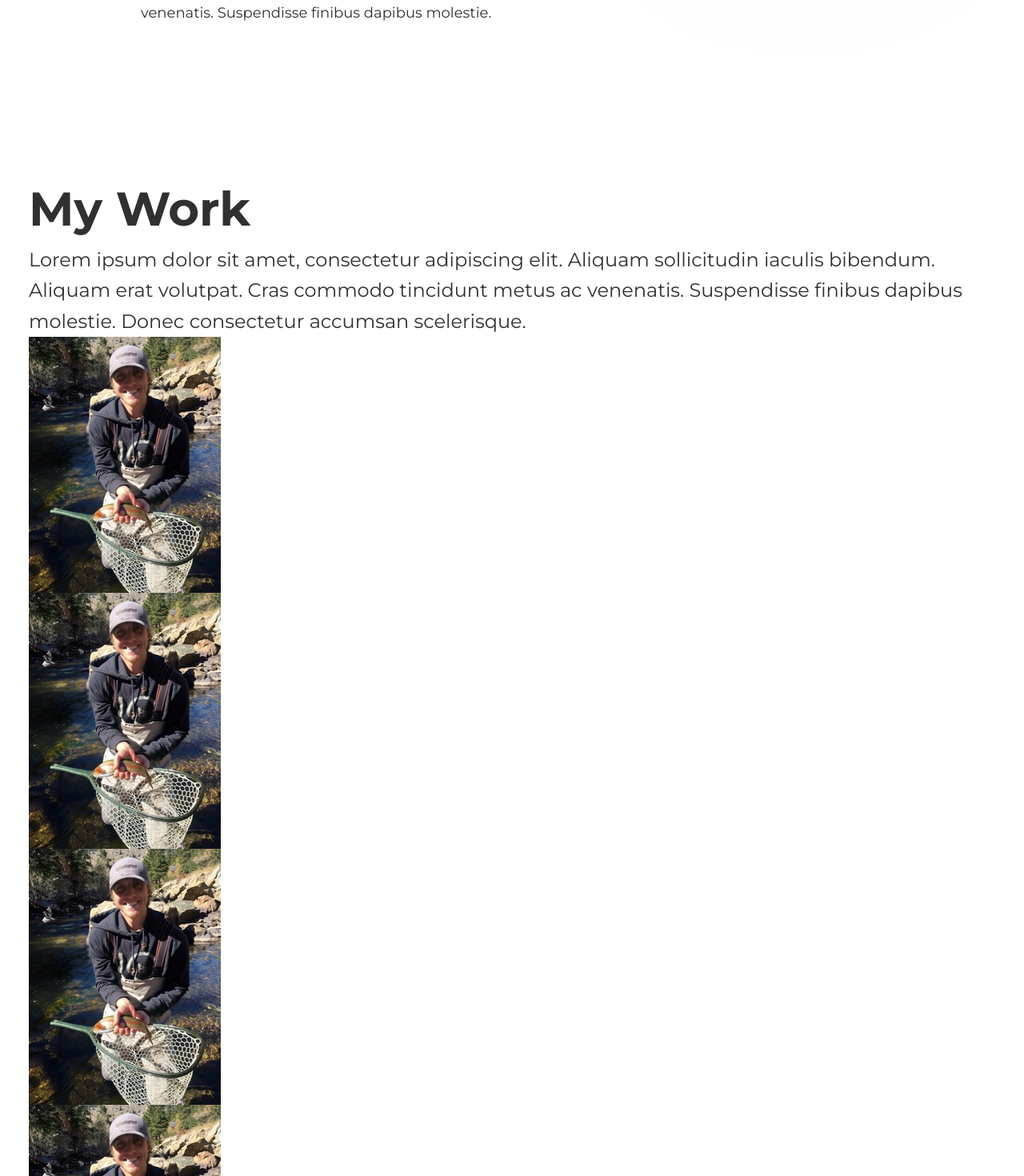
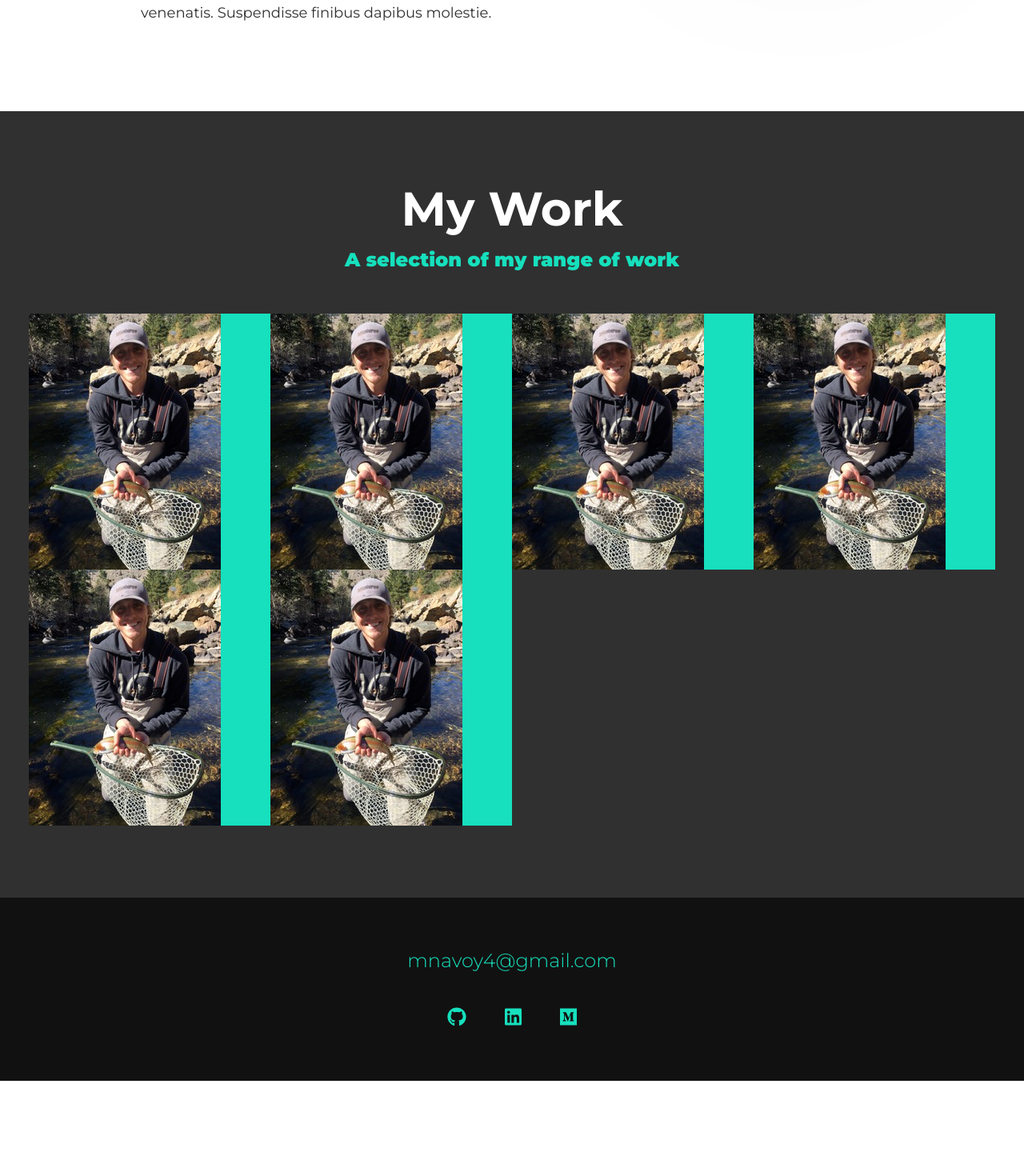
Before and after one commit to mnavoy4/Michael-Navoy-Portfolio-Site, a React (Create React App) app: page / in a window 1280 px wide. Shown: the part 2140-3610 px from the top of the page at 80% size. After the commit the page ends 3491 px from the top, so only its background shows below. Built offline with nearby package versions, Linux system fonts and the light colour scheme.

Commit message:
styling footer and fixing links

```diff
--- a/package.json
+++ b/package.json
@@ -3,6 +3,10 @@
   "version": "0.1.0",
   "private": true,
   "dependencies": {
+    "@fortawesome/fontawesome-svg-core": "^1.2.32",
+    "@fortawesome/free-brands-svg-icons": "^5.15.1",
+    "@fortawesome/free-solid-svg-icons": "^5.15.1",
+    "@fortawesome/react-fontawesome": "^0.1.11",
     "@testing-library/jest-dom": "^4.2.4",
     "@testing-library/react": "^9.5.0",
     "@testing-library/user-event": "^7.2.1",
--- a/src/App.css
+++ b/src/App.css
@@ -54,7 +54,7 @@ img {
 }
 
 :focus {
-  outline: 3px solid var(--clr-accent);
+  outline: 2px solid var(--clr-accent);
   outline-offset: 3px;
 }
 
@@ -263,3 +263,86 @@ nav {
     z-index: 2;
   }
 }
+
+/* My Work */
+
+.my-work {
+  background-color: var(--clr-dark);
+  color: var(--clr-light);
+  text-align: center;
+}
+
+.section-subtitle-work {
+  color: var(--clr-accent);
+  font-weight: var(--fw-bold);
+  margin-bottom: 2em;
+}
+
+.portfolio {
+  display: grid;
+  grid-template-columns: repeat(auto-fit, minmax(300px, 1fr));
+}
+
+.portfolio-item {
+  background: var(--clr-accent);
+  overflow: hidden;
+}
+
+.portfolio-image {
+  transition:
+    transform 750ms cubic-bezier(0.5,0,0.5,1),
+    opacity 250ms linear;
+}
+
+.portfolio-image:focus {
+  position: relative;
+  z-index: 2;
+}
+.portfolio-image:hover,
+.portfolio-item:focus .portfolio-image {
+  transform: scale(1.2);
+  opacity: .9;
+}
+
+/* Footer */
+
+.footer {
+  background: #111;
+  color: var(--clr-accent);
+  text-align: center;
+  padding: 2.5em 0;
+  font-size: var(--fs-h3);
+}
+
+.footer a {
+  color: inherit;
+  text-decoration: none;
+}
+
+.footer-link {
+  font-weight: var(--fw-reg);
+}
+
+.social-list {
+  list-style: none;
+  display: flex;
+  justify-content: center;
+  margin: 2rem 0 0;
+  padding: 0;
+}
+
+.social-list-item {
+  margin: 0 0.5em;
+}
+
+.social-list-link {
+  padding: 0.5em;
+}
+.footer-link:hover,
+.social-list-link:hover {
+  opacity: .7;
+}
+
+.footer-link:hover {
+  text-decoration: underline;
+}
--- a/src/Components/Footer.js
+++ b/src/Components/Footer.js
@@ -1,18 +1,20 @@
 import React from 'react';
+import { FontAwesomeIcon } from '@fortawesome/react-fontawesome';
+import { faGithub, faLinkedin, faMedium } from '@fortawesome/free-brands-svg-icons';
 
 export default function Footer(){
   return(
-    <footer>
+    <footer className='footer'>
       <a href='mailto:mnavoy4@gmail.com' className='footer-link'>mnavoy4@gmail.com</a>
       <ul className='social-list'>
         <li className='social-list-item'>
-          <a href='https://github.com' className='social-list-link'>Link 1</a>
+          <a href='https://github.com/mnavoy4' target='_blank' className='social-list-link'><FontAwesomeIcon icon={faGithub}/></a>
         </li>
         <li className='social-list-item'>
-          <a href='https://github.com' className='social-list-link'>Link 2</a>
+          <a href='https://www.linkedin.com/in/michael-navoy/' target='_blank' className='social-list-link'><FontAwesomeIcon icon={faLinkedin}/></a>
         </li>
         <li className='social-list-item'>
-          <a href='https://github.com' className='social-list-link'>Link 3</a>
+          <a href='https://medium.com/@mnavoy4' target='_blank' className='social-list-link'><FontAwesomeIcon icon={faMedium}/></a>
         </li>
       </ul>
     </footer>
--- a/src/Components/MyWork.js
+++ b/src/Components/MyWork.js
@@ -4,13 +4,17 @@ import { Link } from 'react-router-dom';
 export default function MyWork(){
   return (
     <section className='my-work' id='work'>
-      <h2 className='section-title'>My Work</h2>
-      <p className='section-subtitle'>
-        Lorem ipsum dolor sit amet, consectetur adipiscing elit.
-        Aliquam sollicitudin iaculis bibendum. Aliquam erat volutpat. Cras commodo tincidunt metus ac venenatis.
-        Suspendisse finibus dapibus molestie. Donec consectetur accumsan scelerisque.
+      <h2 className='section-title section-title-work'>My Work</h2>
+      <p className='section-subtitle section-subtitle-work'>
+        A selection of my range of work
       </p>
       <div className='portfolio'>
+        <Link to='https://google.com' className='portfolio-item'>
+          <img src={require('../assets/images/fishing.png')} alt='pic' className='portfolio-image'/>
+        </Link>
+        <Link to='https://google.com' className='portfolio-item'>
+          <img src={require('../assets/images/fishing.png')} alt='pic' className='portfolio-image'/>
+        </Link>
         <Link to='https://google.com' className='portfolio-item'>
           <img src={require('../assets/images/fishing.png')} alt='pic' className='portfolio-image'/>
         </Link>
```
Also changed, not shown: 1 other file (tests, documents, lock files or other folders).
